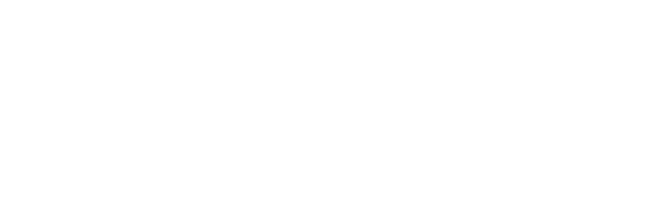
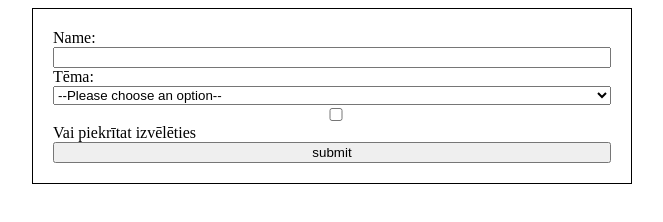
Before and after one commit to LigmaCat/format-vais-pd-30102024, a plain HTML site: page index.html in a window 1280 px wide. Shown: the whole page, without its empty margins (308-971 px from the left). Drawn offline with Linux system fonts and the light colour scheme.

Commit message:
Added form and syle.ccs

```diff
--- a/index.html
+++ b/index.html
@@ -1,11 +1,28 @@
 <!DOCTYPE html>
 <html lang="en">
-<head>
-    <meta charset="UTF-8">
-    <meta name="viewport" content="width=device-width, initial-scale=1.0">
+  <head>
+    <meta charset="UTF-8" />
+    <meta name="viewport" content="width=device-width, initial-scale=1.0" />
     <title>Document</title>
-</head>
-<body>
+    <link rel="stylesheet" href="style.css" />
+  </head>
+  <body>
+    <form action="#">
+      <label for="name">Name:</label>
+      <input type="text" id="name" />
 
-</body>
+      <label for="theme">Tēma:</label>
+      <select id="theme">
+        <option value="">--Please choose an option--</option>
+        <option value="technical_support">Tehniskais atbalsts</opiton>
+        <option value="offers">Piedāvājumi</opiton>
+        <option value="general">Vispārīgi jautājumi</opiton>
+      </select>
+
+      <input type="checkbox" id="agreement" />
+      <label for="agreement">Vai piekrītat izvēlēties</label>
+
+      <input type="submit" value="submit" />
+    </form>
+  </body>
 </html>
--- /dev/null
+++ b/style.css
@@ -0,0 +1,18 @@
+*{
+    box-sizing: border-box;
+}
+
+
+form{
+
+    width: 600px;
+    margin: auto;
+    border: 1px solid black;
+    padding: 20px;
+}
+
+
+input, select {
+    display: block;
+    width: 100%;
+}
```
